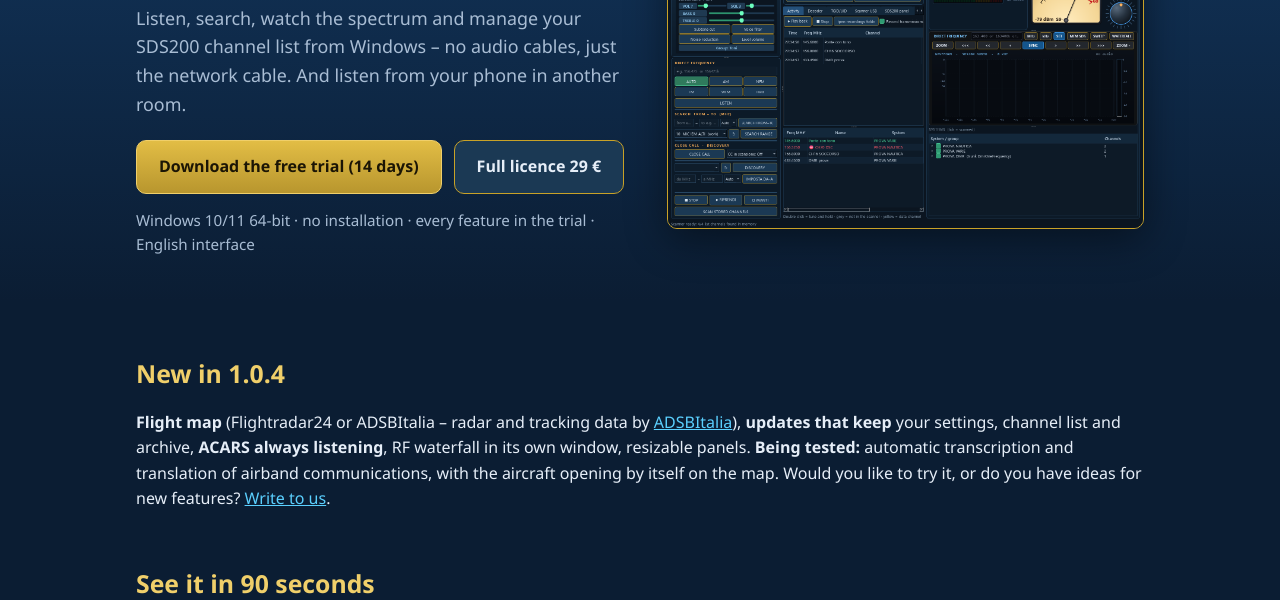
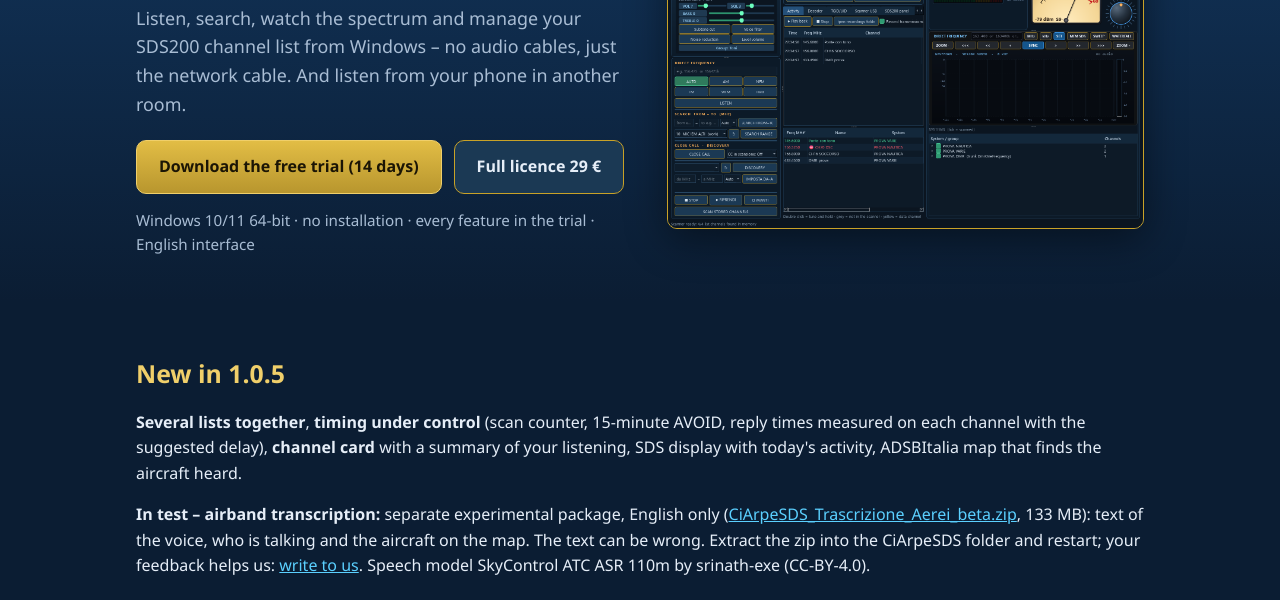
Before and after one commit to ciarpe2/CiArpeSDS, a plain HTML site: page docs/en/index.html in a window 1280 px wide. Shown: the part 200-800 px from the top of the page. Drawn offline with Linux system fonts and the light colour scheme.

Commit message:
CiArpeSDS 1.0.5: note di rilascio e novità sul sito (trascrizione aerei in test)

```diff
--- a/docs/en/index.html
+++ b/docs/en/index.html
@@ -96,13 +96,15 @@
 </header>
 
 <main class="wrap">
-  <h2 id="new">New in 1.0.4</h2>
-  <p><b>Flight map</b> (Flightradar24 or ADSBItalia – radar and tracking data by
-  <a href="https://adsbitalia.it">ADSBItalia</a>), <b>updates that keep</b> your settings, channel list and archive,
-  <b>ACARS always listening</b>, RF waterfall in its own window, resizable panels.
-  <b>Being tested:</b> automatic transcription and translation of airband communications, with the aircraft opening
-  by itself on the map. Would you like to try it, or do you have ideas for new features?
-  <a href="mailto:ciarpeservizio@gmail.com?subject=CiArpeSDS%20-%20ideas%20and%20airband%20transcription">Write to us</a>.</p>
+  <h2 id="new">New in 1.0.5</h2>
+  <p><b>Several lists together</b>, <b>timing under control</b> (scan counter, 15-minute AVOID, reply times measured on
+  each channel with the suggested delay), <b>channel card</b> with a summary of your listening, SDS display with
+  today's activity, ADSBItalia map that finds the aircraft heard.</p>
+  <p><b>In test – airband transcription:</b> separate experimental package, English only
+  (<a href="https://github.com/ciarpe2/CiArpeSDS/releases/latest/download/CiArpeSDS_Trascrizione_Aerei_beta.zip">CiArpeSDS_Trascrizione_Aerei_beta.zip</a>, 133 MB): text of the voice, who is talking and the
+  aircraft on the map. The text can be wrong. Extract the zip into the CiArpeSDS folder and restart; your feedback
+  helps us: <a href="mailto:ciarpeservizio@gmail.com?subject=CiArpeSDS%20-%20airband%20transcription">write to us</a>.
+  Speech model SkyControl ATC ASR 110m by srinath-exe (CC-BY-4.0).</p>
 
   <h2 id="video">See it in 90 seconds</h2>
   <video controls preload="none" poster="../video/poster_en.jpg" style="width:100%;border-radius:12px;border:1px solid var(--gold)">
```
Also changed, not shown: docs/index.html (+9 -7 lines), 1 other file.
